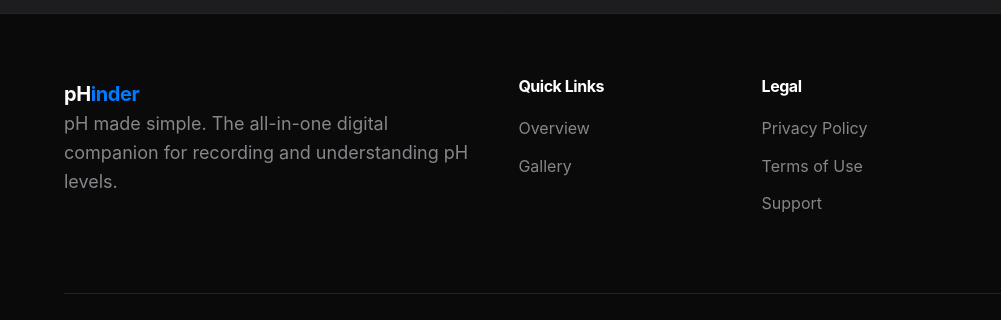
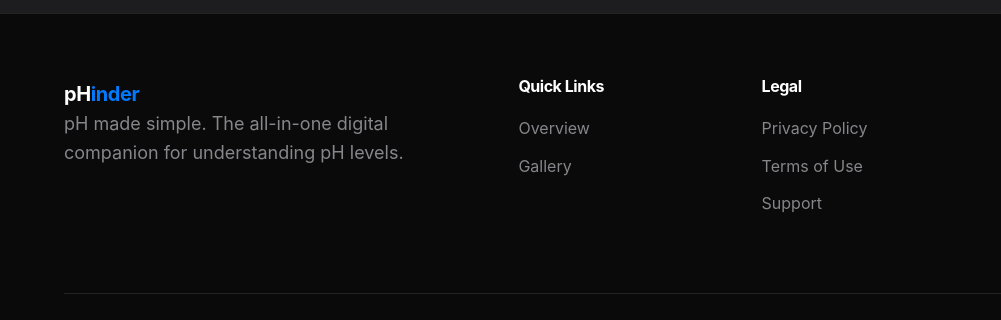
Before and after one commit to vipulclicks/pHinder-Website, a plain HTML site: page index.html in a window 1280 px wide. Shown: the part 4671-4991 px from the top of the page, 0-1001 px from the left. Drawn offline with Linux system fonts and the light colour scheme.

Commit message:
Remove 'recording' from pH description

```diff
--- a/index.html
+++ b/index.html
@@ -302,7 +302,7 @@
 
             pH<span>inder</span>
           </a>
-          <p>pH made simple. The all-in-one digital companion for recording and understanding pH levels.</p>
+          <p>pH made simple. The all-in-one digital companion for understanding pH levels.</p>
         </div>
 
         <div>
```
